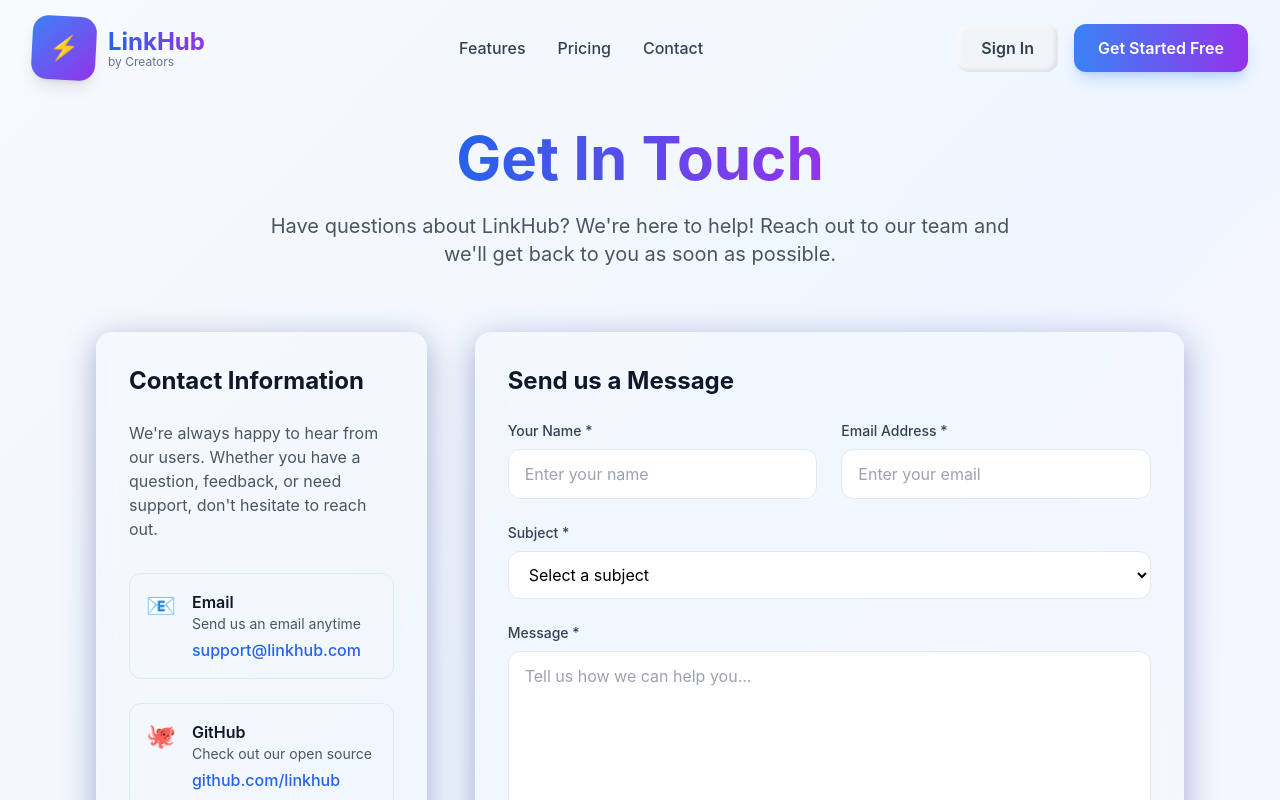
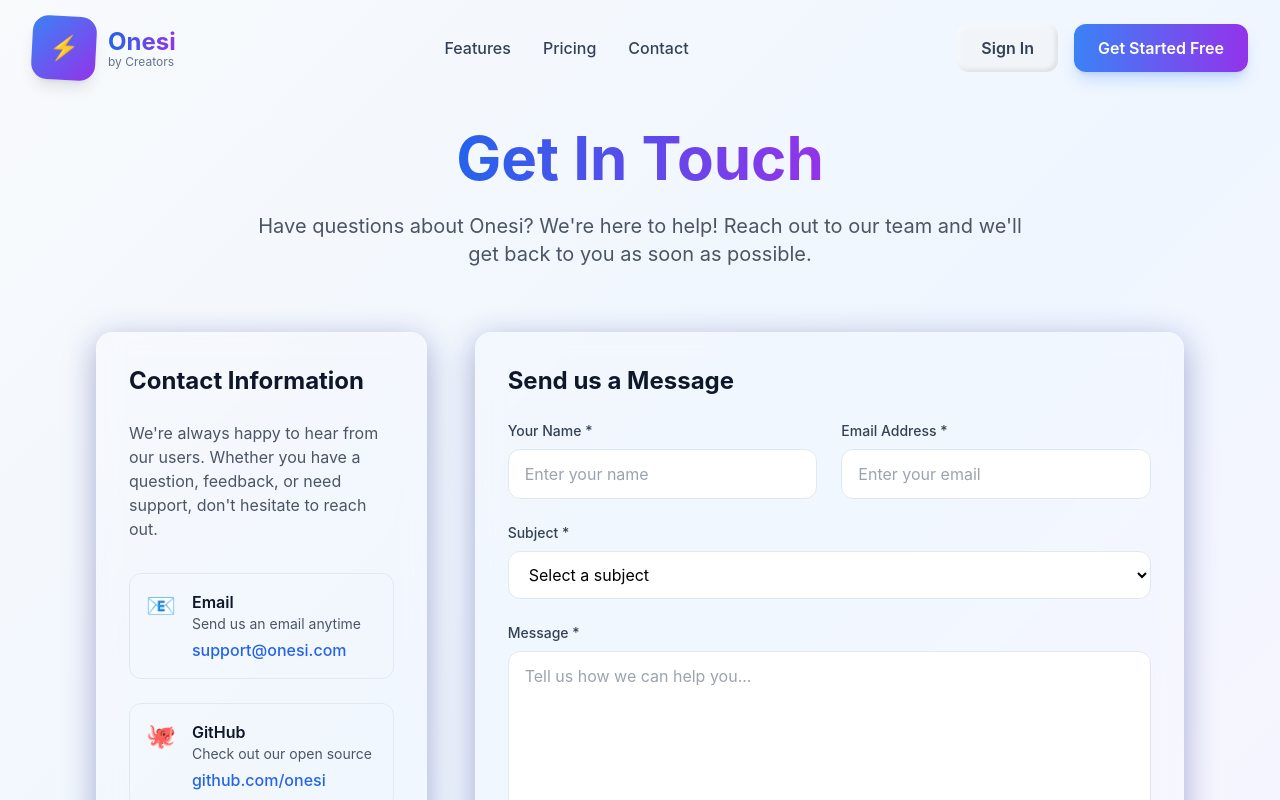
Before and after one commit to IkhsanKusm/Minimalist-LinkHub-Bio, a React (Vite) app: page /contact in a window 1280 px wide. Shown: the top 800 px of the page. Built offline with nearby package versions, Linux system fonts and the light colour scheme.

Commit message:
Modify: New Branding

```diff
--- a/src/components/Header.jsx
+++ b/src/components/Header.jsx
@@ -57,7 +57,7 @@ const Header = () => {
             />
             <div className="flex flex-col">
               <span className="text-2xl font-bold bg-gradient-to-r from-blue-600 to-purple-600 bg-clip-text text-transparent">
-                LinkHub
+                Onesi
               </span>
               <span className="text-xs text-gray-500 -mt-1">by Creators</span>
             </div>
--- a/src/components/ProfileEditor.jsx
+++ b/src/components/ProfileEditor.jsx
@@ -115,7 +115,7 @@ const ProfileEditor = ({ user, onSave }) => {
         <div className="p-4 bg-blue-50 rounded-xl border border-blue-200">
           <div className="text-sm text-blue-800 font-medium mb-1">Your Public URL</div>
           <div className="text-blue-600">
-            https://linkhub.com/{formData.username || 'username'}
+            https://onesi.com/{formData.username || 'username'}
           </div>
         </div>
       </div>
--- a/src/pages/ContactPage.jsx
+++ b/src/pages/ContactPage.jsx
@@ -31,21 +31,21 @@ const ContactPage = () => {
       icon: '📧',
       title: 'Email',
       description: 'Send us an email anytime',
-      value: 'support@linkhub.com',
-      link: 'mailto:support@linkhub.com'
+      value: 'support@onesi.com',
+      link: 'mailto:support@onesi.com'
     },
     {
       icon: '🐙',
       title: 'GitHub',
       description: 'Check out our open source',
-      value: 'github.com/linkhub',
+      value: 'github.com/onesi',
       link: 'https://github.com'
     },
     {
       icon: '💬',
       title: 'Community',
       description: 'Join our Discord community',
-      value: 'discord.gg/linkhub',
+      value: 'discord.gg/onesi',
       link: 'https://discord.com'
     }
   ];
@@ -64,7 +64,7 @@ const ContactPage = () => {
               </span>
             </h1>
             <p className="text-xl text-gray-600 max-w-3xl mx-auto">
-              Have questions about LinkHub? We're here to help! Reach out to our team
+              Have questions about Onesi? We're here to help! Reach out to our team
               and we'll get back to you as soon as possible.
             </p>
           </div>
--- a/src/pages/FeaturesPage.jsx
+++ b/src/pages/FeaturesPage.jsx
@@ -185,7 +185,7 @@ const FeaturesPage = () => {
               Ready to Get Started?
             </h2>
             <p className="text-gray-600 mb-8 max-w-2xl mx-auto">
-              Join thousands of creators who trust LinkHub for their bio link needs.
+              Join thousands of creators who trust Onesi for their bio link needs.
               Start free and upgrade when you're ready for advanced features.
             </p>
             <div className="flex flex-col sm:flex-row gap-4 justify-center">
--- a/src/pages/HomePage.jsx
+++ b/src/pages/HomePage.jsx
@@ -87,7 +87,7 @@ const HomePage = () => {
                   ))}
                 </div>
                 <div className="text-center mt-4 text-white/60 text-xs">
-                  Powered by LinkHub
+                  Powered by Onesi
                 </div>
               </div>
             </GlassCard>
@@ -102,7 +102,7 @@ const HomePage = () => {
             Ready to Elevate Your Bio Link?
           </h2>
           <p className="text-blue-100 text-lg mb-8 max-w-2xl mx-auto">
-            Join thousands of creators who are already using LinkHub to grow their audience and business.
+            Join thousands of creators who are already using Onesi to grow their audience and business.
           </p>
           <Link to="/register">
             <NeumorphicButton variant="glass" className="text-lg px-8 py-4 bg-white/20 hover:bg-white/30">
--- a/src/pages/LoginPage.jsx
+++ b/src/pages/LoginPage.jsx
@@ -55,11 +55,11 @@ const LoginPage = () => {
             <Link to="/" className="inline-flex items-center space-x-2 mb-6">
               <ThreeDIcon icon="⚡" gradient="from-blue-500 to-purple-600" className="w-12 h-12" />
               <span className="text-2xl font-bold bg-gradient-to-r from-blue-600 to-purple-600 bg-clip-text text-transparent">
-                LinkHub
+                Onesi
               </span>
             </Link>
             <h1 className="text-3xl font-bold text-gray-900 mb-2">Welcome Back</h1>
-            <p className="text-gray-600">Sign in to your LinkHub account</p>
+            <p className="text-gray-600">Sign in to your Onesi account</p>
           </div>
 
           {/* Display Login Error */}
--- a/src/pages/PlansPage.jsx
+++ b/src/pages/PlansPage.jsx
@@ -89,7 +89,7 @@ const PlansPage = () => {
       pro: true
     },
     {
-      feature: 'No "Powered by LinkHub" branding',
+      feature: 'No "Powered by Onesi" branding',
       free: false,
       pro: true
     },
--- a/src/pages/PublicProfilePage.jsx
+++ b/src/pages/PublicProfilePage.jsx
@@ -254,7 +254,7 @@ const PublicProfilePage = () => {
         {/* Footer */}
         <footer className="text-center mt-16 opacity-70 text-sm">
           <Link to="/" className={`font-bold ${activeTheme.accent}`}>
-            Powered by LinkHub
+            Powered by Onesi
           </Link>
         </footer>
       </div>
--- a/src/pages/RegisterPage.jsx
+++ b/src/pages/RegisterPage.jsx
@@ -108,12 +108,10 @@ const RegisterPage = () => {
                 className="w-12 h-12"
               />
               <span className="text-2xl font-bold bg-gradient-to-r from-green-600 to-blue-600 bg-clip-text text-transparent">
-                LinkHub
+                Onesi
               </span>
             </Link>
-            <h1 className="text-3xl font-bold text-gray-900 mb-2">
-              Join LinkHub
-            </h1>
+            <h1 className="text-3xl font-bold text-gray-900 mb-2">Join Onesi</h1>
             <p className="text-gray-600">
               Create your beautiful bio link page in seconds
             </p>
```
